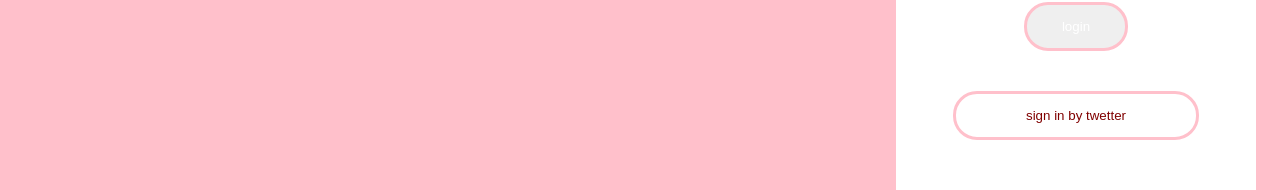
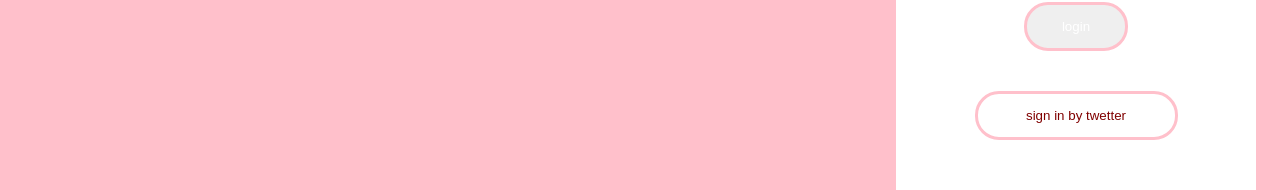
Before and after one commit to dorc-cp/LMS, a plain HTML site: page index.html in a window 1280 px wide. Shown: the part 565-755 px from the top of the page. Drawn offline with Linux system fonts and the light colour scheme; files whose address does not match are found by name.

Commit message:
Update index.html

```diff
--- a/index.html
+++ b/index.html
@@ -78,15 +78,14 @@ border-color: yellow;
 .box input[type="twetter"]{
     border: 0;
 	background: none;
-	display: block;
 	margin: 20px auto;
 	text-align: center;
 	border: 3px solid pink;
 	padding: 14px 10px;
-	width: 220px;
 	color: maroon;
 	border-radius: 24px;
 	transition: 0.25px;
+	curser:pointer;
 }
 
 </style>
```
